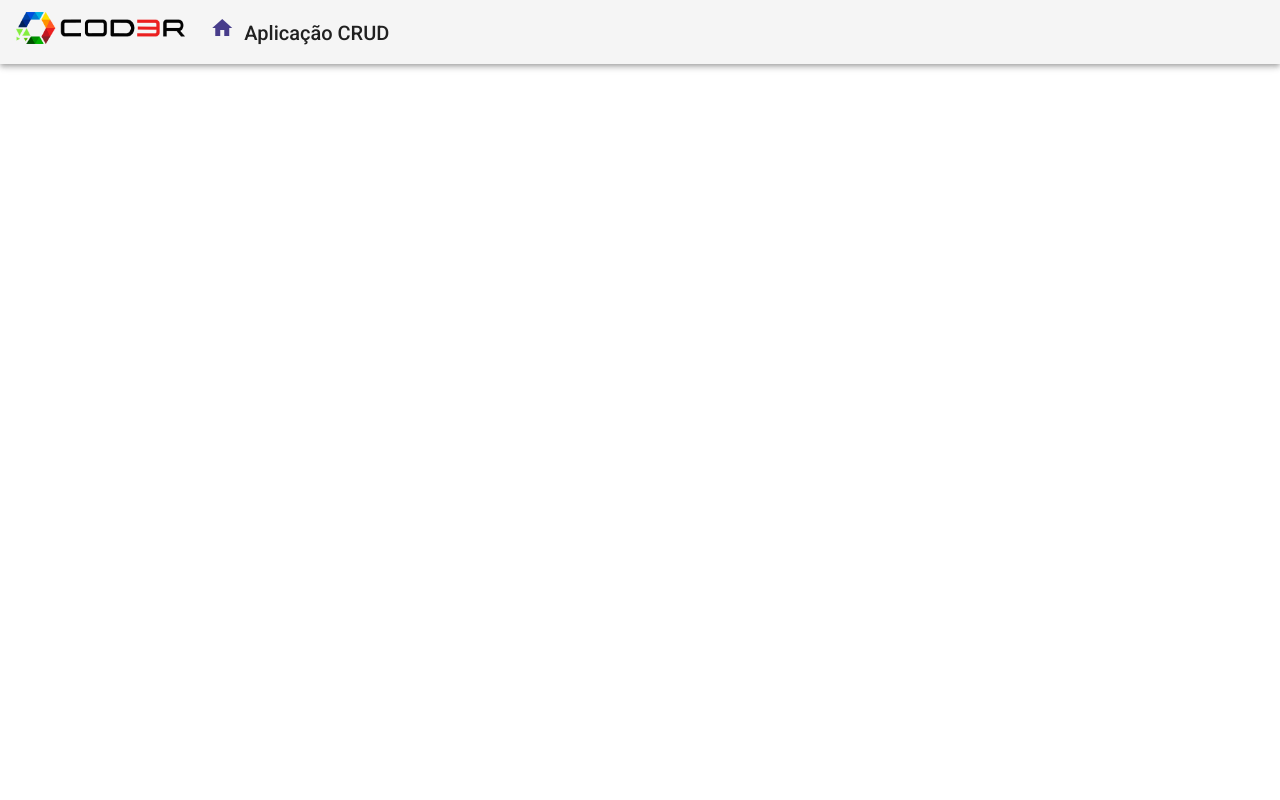
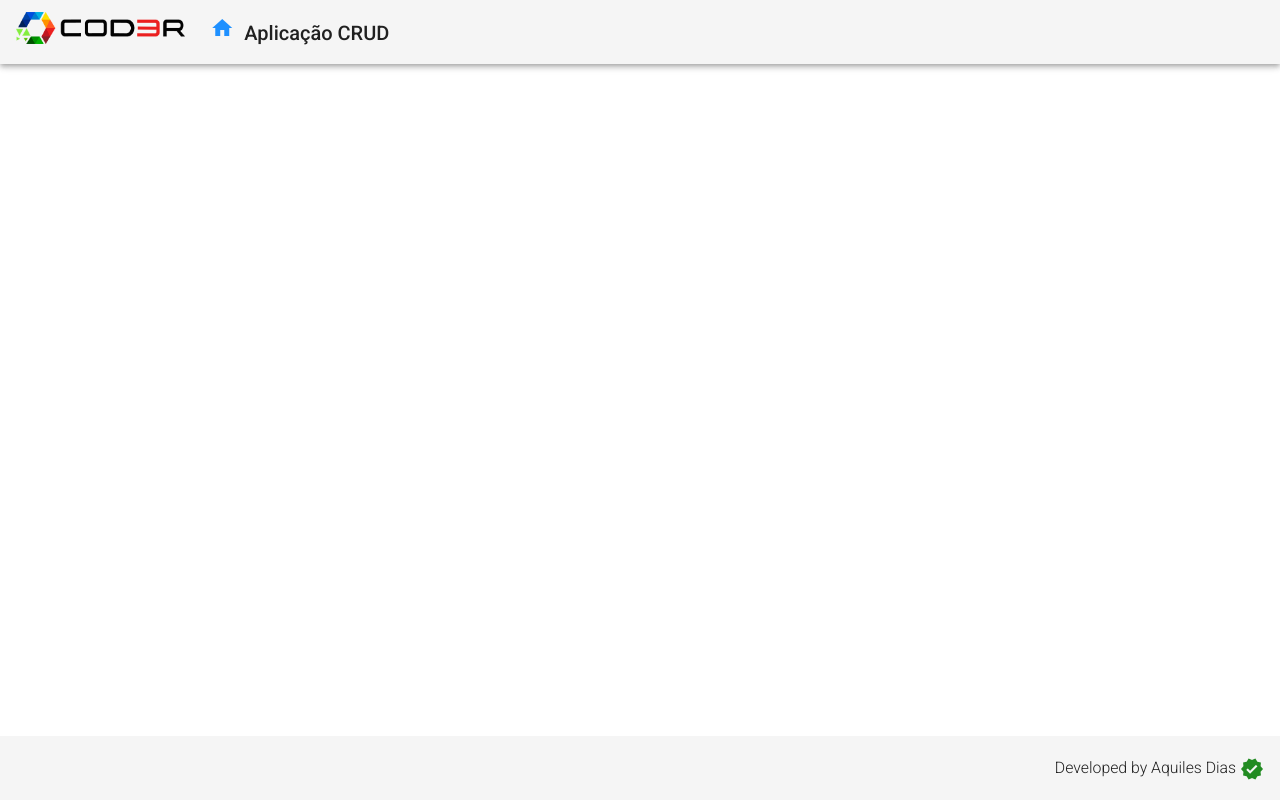
Before and after one commit to AquilesDias/Angular-9-CRUD-, an Angular app in the folder frontend/: page / in a window 1280 px wide. Built offline with nearby package versions, Linux system fonts and the light colour scheme.

Commit message:
Aplicando footer

```diff
--- a/frontend/src/app/app.component.html
+++ b/frontend/src/app/app.component.html
@@ -1 +1,2 @@
 <app-header></app-header>
+<app-footer></app-footer>
--- a/frontend/src/app/app.module.ts
+++ b/frontend/src/app/app.module.ts
@@ -7,11 +7,13 @@
 import { HeaderComponent } from './components/template/header/header.component';
 
 import {MatToolbarModule} from '@angular/material/toolbar';
+import { FooterComponent } from './components/template/footer/footer.component';
 
 @NgModule({
   declarations: [
     AppComponent,
-    HeaderComponent
+    HeaderComponent,
+    FooterComponent
   ],
   imports: [
     BrowserModule,
--- /dev/null
+++ b/frontend/src/app/components/template/footer/footer.component.css
@@ -0,0 +1,13 @@
+.footer{
+    position: fixed;
+    bottom: 0;
+
+    display: flex;
+    justify-content: flex-end;
+}
+
+.footer span{
+    font-size: 0.99rem;
+    font-weight: 300;
+
+}
--- /dev/null
+++ b/frontend/src/app/components/template/footer/footer.component.html
@@ -0,0 +1,9 @@
+<mat-toolbar class="footer">
+    <span>
+        Developed by Aquiles Dias
+        <i class="material-icons green v-middle">
+            verified
+        </i>
+    </span>
+
+</mat-toolbar>
--- /dev/null
+++ b/frontend/src/app/components/template/footer/footer.component.ts
@@ -0,0 +1,15 @@
+import { Component, OnInit } from '@angular/core';
+
+@Component({
+  selector: 'app-footer',
+  templateUrl: './footer.component.html',
+  styleUrls: ['./footer.component.css']
+})
+export class FooterComponent implements OnInit {
+
+  constructor() { }
+
+  ngOnInit(): void {
+  }
+
+}
--- a/frontend/src/app/components/template/header/header.component.css
+++ b/frontend/src/app/components/template/header/header.component.css
@@ -19,5 +19,5 @@
 
 .header .title-group i {
     padding-right:5px;
-    color: darkslateblue;
+    color:dodgerblue;
 }
--- a/frontend/src/styles.css
+++ b/frontend/src/styles.css
@@ -2,3 +2,11 @@
 
 html, body { height: 100%; }
 body { margin: 0; font-family: Roboto, "Helvetica Neue", sans-serif; }
+
+.green {
+    color: forestgreen;
+}
+
+.v-middle{
+    vertical-align: middle;
+}
```
